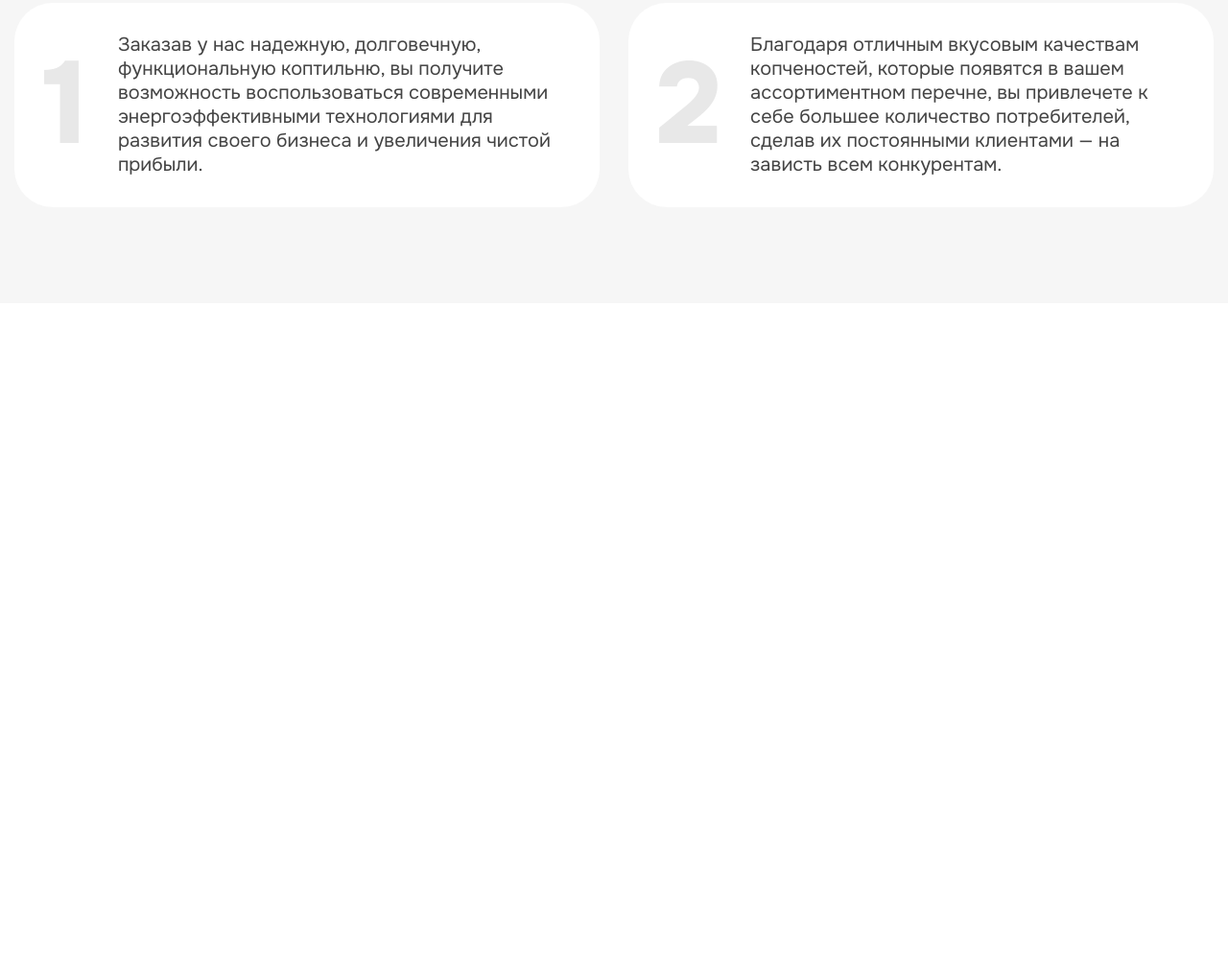
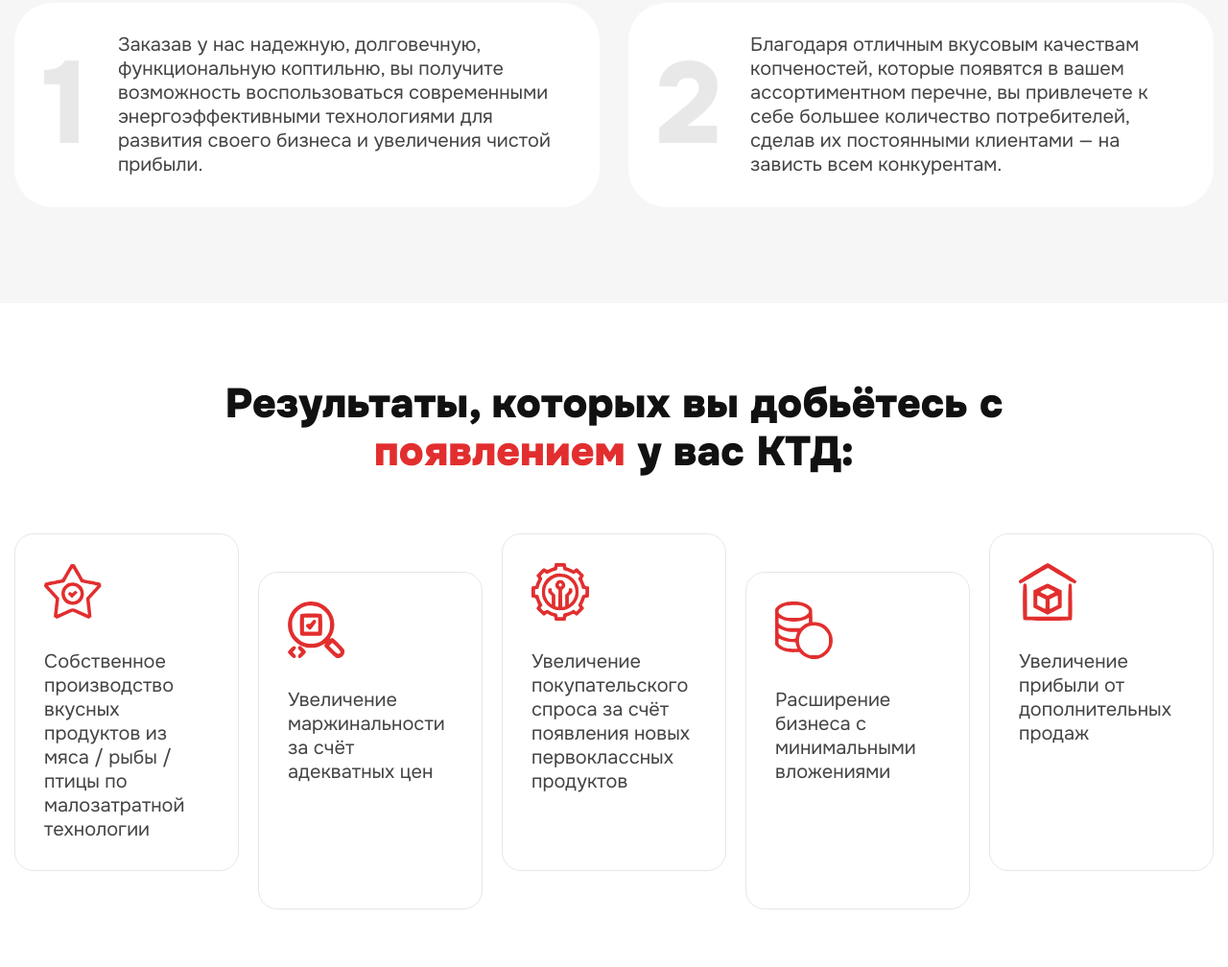
Before and after one commit to theibd56/tsg, a website built with Vite: page index.html in a window 1280 px wide. Shown: the part 3362-4370 px from the top of the page at 96% size. Before the commit the page ends 3678 px from the top, so only its background shows below. Built offline with nearby package versions, Linux system fonts and the light colour scheme.

Commit message:
result section has been created

```diff
--- a/index.html
+++ b/index.html
@@ -307,6 +307,55 @@
           </div>
         </div>
       </section>
+      <section class="result">
+        <div class="result-container container">
+          <h2 class="result-title">
+            Результаты, которых вы добьётесь с <span>появлением</span> у вас КТД:
+          </h2>
+          <div class="result-wrapper">
+            <div class="result-item">
+              <div class="result-item__ico">
+                <img src="/advantages/advantages-1.svg" alt="">
+              </div>
+              <div class="result-item__text">
+                Собственное производство вкусных продуктов из мяса / рыбы / птицы по малозатратной технологии
+              </div>
+            </div>
+            <div class="result-item">
+              <div class="result-item__ico">
+                <img src="/advantages/advantages-2.svg" alt="">
+              </div>
+              <div class="result-item__text">
+                Увеличение маржинальности за счёт адекватных цен
+              </div>
+            </div>
+            <div class="result-item">
+              <div class="result-item__ico">
+                <img src="/advantages/advantages-3.svg" alt="">
+              </div>
+              <div class="result-item__text">
+                Увеличение покупательского спроса за счёт появления новых первоклассных продуктов
+              </div>
+            </div>
+            <div class="result-item">
+              <div class="result-item__ico">
+                <img src="/advantages/advantages-4.svg" alt="">
+              </div>
+              <div class="result-item__text">
+                Расширение бизнеса с минимальными вложениями
+              </div>
+            </div>
+            <div class="result-item">
+              <div class="result-item__ico">
+                <img src="/advantages/advantages-5.svg" alt="">
+              </div>
+              <div class="result-item__text">
+                Увеличение прибыли от дополнительных продаж
+              </div>
+            </div>
+          </div>
+        </div>
+      </section>
     </main>
     <footer class="footer">
 
--- a/sass/_blocks.scss
+++ b/sass/_blocks.scss
@@ -4,4 +4,5 @@
 @use 'blocks/facts';
 @use 'blocks/offer';
 @use 'blocks/products';
+@use 'blocks/result';
 @use 'blocks/footer';
--- /dev/null
+++ b/sass/blocks/_result.scss
@@ -0,0 +1,44 @@
+.result {
+  padding: 80px 0 100px;
+  &-title {
+    max-width: 1030px;
+    margin: 0 auto 60px;
+    span {
+      color: var(--accent-color);
+    }
+  }
+  &-wrapper {
+    display: grid;
+    grid-template: auto / repeat(5, 1fr);
+    gap: 20px;
+  }
+  &-item {
+    height: 100%;
+    padding: 30px;
+    border-radius: 20px;
+    border: 1px solid #E6E6E6;
+
+    background: rgba(255, 255, 255, 0.90);
+
+    backdrop-filter: blur(12.5px);
+    &__ico {
+      width: 60px;
+      height: 60px;
+      img {
+        width: 100%;
+        height: 100%;
+        object-fit: contain;
+      }
+    }
+    &__text {
+      margin-top: 30px;
+      color: #444;
+      font-size: 20px;
+      font-weight: 400;
+      line-height: normal;
+    }
+    &:nth-child(even) {
+      margin-top: 40px;
+    }
+  }
+}
```
